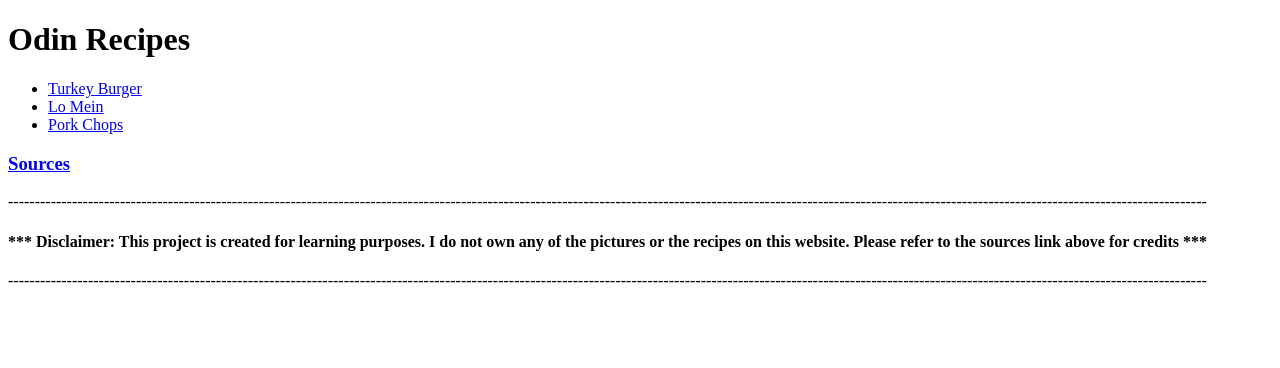
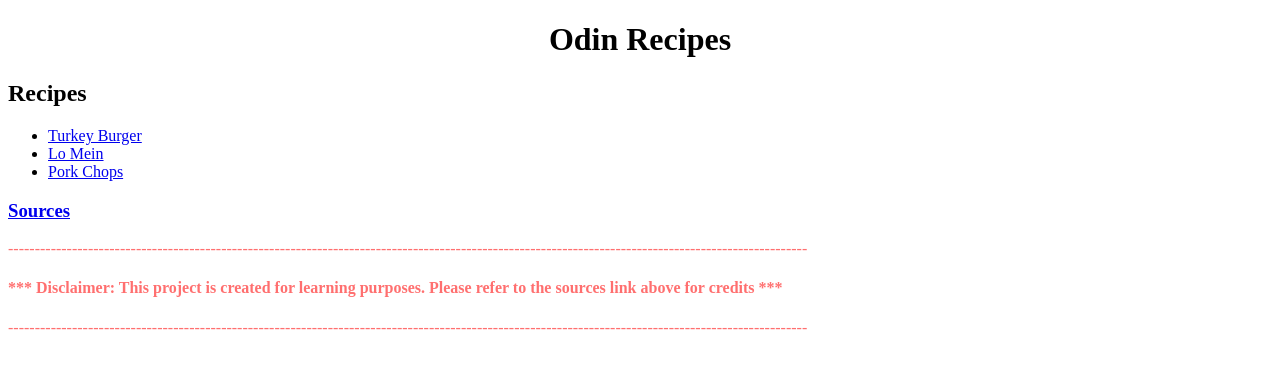
Before and after one commit to kmahaseth1/odin-recipes, a plain HTML site: page index.html in a window 1280 px wide. Drawn offline with Linux system fonts and the light colour scheme.

Commit message:
Add CSS styling to all the webpages
Implement simple styles like text-align, color, font-weight, and font-size to the pages

```diff
--- a/index.html
+++ b/index.html
@@ -3,10 +3,12 @@
     <head>
         <meta charset="UTF-8">
         <title>Recipes (The Odin Project)</title>
+        <link rel="stylesheet" href="style.css">
     </head>
 
     <body>
         <h1>Odin Recipes</h1>
+        <h2>Recipes</h2>
         <ul>
             <li><a href="recipes/turkey-burgers.html">Turkey Burger</a></li>
             <li><a href="recipes/lo-mein.html">Lo Mein</a></li>
@@ -15,10 +17,10 @@
 
         <h3><a href="sources.html">Sources</a></h3>
 
-        <p>---------------------------------------------------------------------------------------------------------------------------------------------------------------------------------------------------------------------------------</p>
+        <p>------------------------------------------------------------------------------------------------------------------------------------------------------<p>
 
-        <h4>*** Disclaimer: This project is created for learning purposes. I do not own any of the pictures or the recipes on this website. Please refer to the sources link above for credits ***</h4>
+        <h4 class="disclaimer">*** Disclaimer: This project is created for learning purposes. Please refer to the sources link above for credits ***</h4>
 
-        <p>---------------------------------------------------------------------------------------------------------------------------------------------------------------------------------------------------------------------------------</p>
+        <p>------------------------------------------------------------------------------------------------------------------------------------------------------<p>
     </body>
 </html>
--- /dev/null
+++ b/recipes/recipes-style.css
@@ -0,0 +1,10 @@
+h1 {
+    text-align: center;
+}
+
+.img-description {
+    font-weight: 300;
+    font-family: "Times New Roman", Georgia, Helvetica;
+    font-size: 15px;
+    color: grey;
+}
--- /dev/null
+++ b/style.css
@@ -0,0 +1,7 @@
+h1 {
+    text-align: center;
+}
+
+.disclaimer, p {
+    color: rgba(255, 0, 0, 0.565);
+}
```
Also changed, not shown: recipes/lo-mein.html (+2 -1 lines), recipes/pork-chops.html (+3 -1 lines), recipes/turkey-burgers.html (+2 -1 lines).
